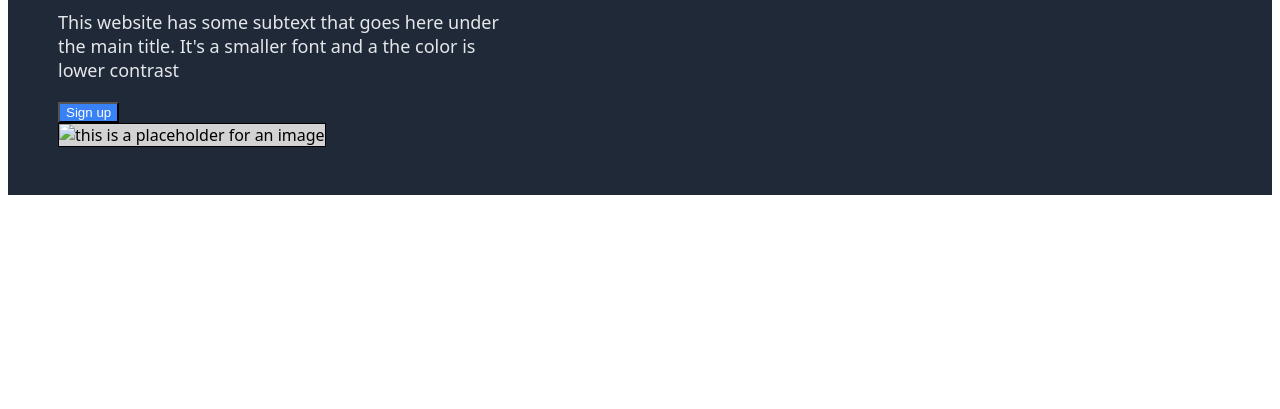
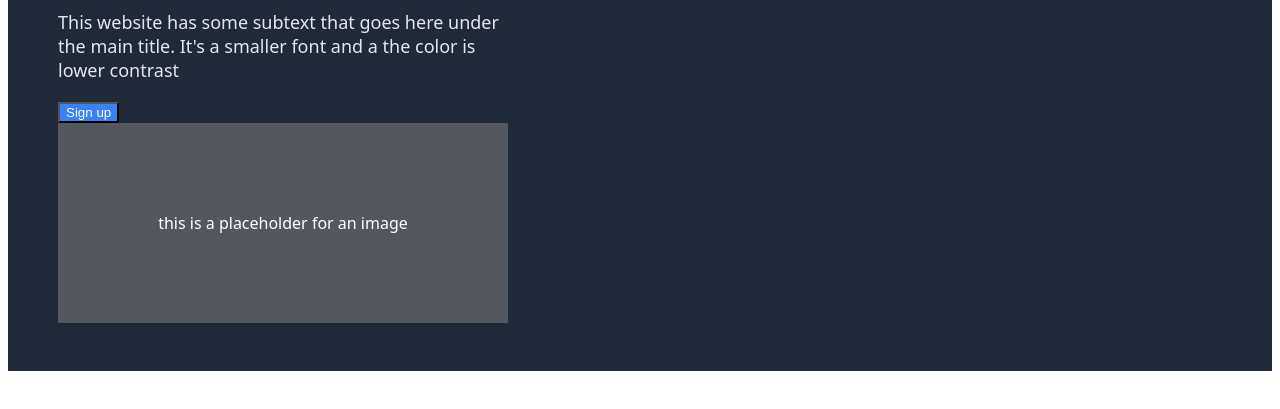
Before and after one commit to JamarJ-Jam/Project-Landing-Page, a plain HTML site: page index.html in a window 1280 px wide. Shown: the part 273-682 px from the top of the page. Drawn offline with Linux system fonts and the light colour scheme.

Commit message:
I made the image placeholder visible.

```diff
--- a/index.html
+++ b/index.html
@@ -21,7 +21,7 @@
                 <p>This website has some subtext that goes here under the main title. It's a smaller font and a the color is lower contrast</p>
             </div>
             <div class="button"><button>Sign up</button></div>
-            <img src="" alt="this is a placeholder for an image">
+            <div class="image-container">this is a placeholder for an image</div>
         </div>
     </div>
     <div class="section2"></div>
--- a/style.css
+++ b/style.css
@@ -43,10 +43,15 @@ h1 {
     flex-grow: 1;
 }
 
-img {
-    border: 1px solid;
-    background: lightgrey;
+.image-container {
+    color: #ffffff;
+    display: flex;
+    flex-direction: row;
+    align-items: center;
+    justify-content: center;
+    background: rgba(126, 124, 124, 0.568);
     width: 450px;
+    height: 200px;
 }
 
 button {
```
